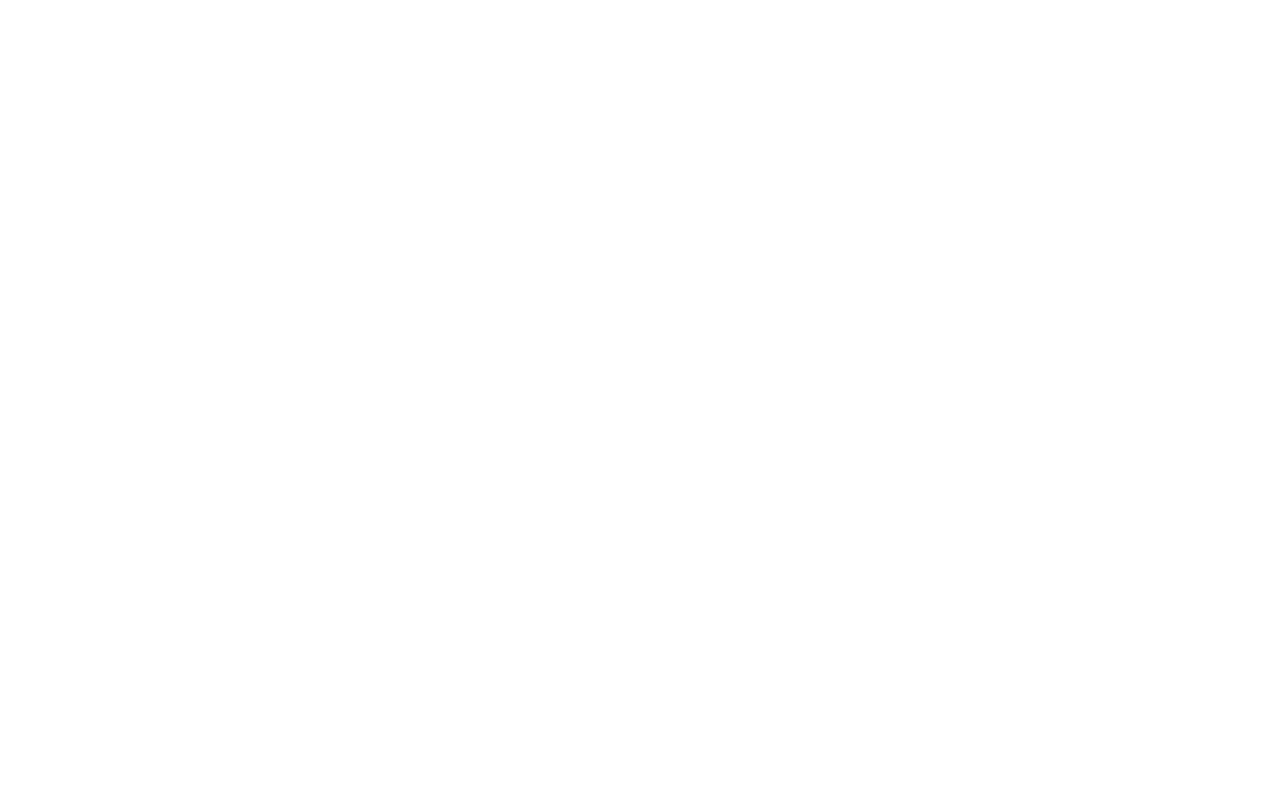
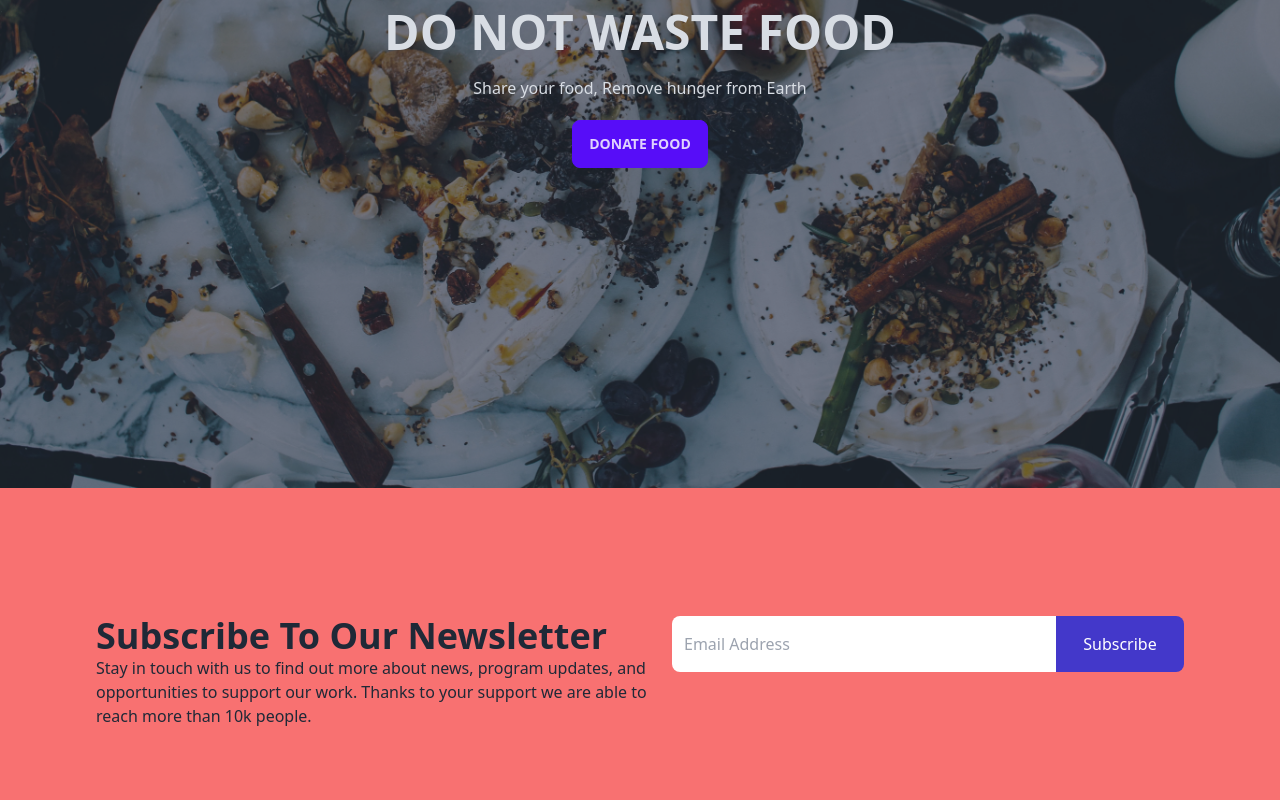
Before and after one commit to Shammo06/share-food-client, a React (Vite) app: page / in a window 1280 px wide. Shown: the part 380-1180 px from the top of the page. Before the commit the page ends 800 px from the top, so only its background shows below. Built offline with nearby package versions, Linux system fonts and the light colour scheme.

Commit message:
add newsletter

```diff
--- a/src/Component/Navbar.jsx
+++ b/src/Component/Navbar.jsx
@@ -1,13 +1,14 @@
-import { Link } from "react-router-dom";
+import { Link, NavLink } from "react-router-dom";
+import './Navbar'
 
 
 const Navbar = () => {
     const menu = <>
-    <li><Link to="/">Home</Link></li>
-    <li><Link>Available Food</Link></li>
-    <li><Link>Add Food</Link></li>
-    <li><Link>Manage My Food</Link></li>
-    <li><Link>My Food Request</Link></li>
+    <li><NavLink to="/">Home</NavLink></li>
+    <li><NavLink to="/availableFood">Available Food</NavLink></li>
+    <li><NavLink to='/addFood'>Add Food</NavLink></li>
+    <li><NavLink to='/manageFood'>Manage My Food</NavLink></li>
+    <li><NavLink to='/requestFood'>My Food Request</NavLink></li>
     </>
     return (
         <div className="navbar bg-base-100">
--- /dev/null
+++ b/src/Pages/AvailableFood/AvailableFood.jsx
@@ -0,0 +1,11 @@
+
+
+const AvailableFood = () => {
+    return (
+        <div>
+
+        </div>
+    );
+};
+
+export default AvailableFood;
--- /dev/null
+++ b/src/Pages/Home/Banner.jsx
@@ -0,0 +1,18 @@
+import picture from '../../../public/pexels-rachel-claire-4997810.jpg'
+
+const Banner = () => {
+    return (
+        <div className="hero min-h-screen" style={{backgroundImage: `url(${picture})`}}>
+        <div className="hero-overlay bg-opacity-60"></div>
+        <div className="hero-content text-center text-neutral-content">
+            <div className="mx-auto">
+            <h1 className="mb-5 text-5xl font-bold">DO NOT WASTE FOOD</h1>
+            <p className="mb-5">Share your food, Remove hunger from Earth</p>
+            <button className="btn btn-primary">Donate Food</button>
+            </div>
+        </div>
+        </div>
+    );
+};
+
+export default Banner;
--- a/src/Pages/Home/Home.jsx
+++ b/src/Pages/Home/Home.jsx
@@ -1,8 +1,11 @@
+import Banner from "./Banner";
+import Newsletter from "./Newsletter";
 
 const Home = () => {
     return (
         <div>
-
+            <Banner></Banner>
+            <Newsletter></Newsletter>
         </div>
     );
 };
--- /dev/null
+++ b/src/Pages/Home/Newsletter.jsx
@@ -0,0 +1,17 @@
+
+const Newsletter = () => {
+    return (
+        <div className="lg:flex bg-red-400 justify-between h-80 px-14 lg:px-24 lg:pt-32 pt-10">
+        <div className="">
+            <h1 className="text-4xl font-semibold">Subscribe To Our Newsletter</h1>
+            <p>Stay in touch with us to find out more about news, program updates, and opportunities to support our work. Thanks to your support we are able to reach more than 10k people.</p>
+        </div>
+         <div className="flex">
+            <input  type="text" placeholder="Email Address" className="h-14 input-primary w-96 rounded-l-lg pl-3" />
+            <button  className="text-white h-14 bg-indigo-700 w-32 rounded-r-lg">Subscribe</button>
+        </div>
+        </div>
+    );
+};
+
+export default Newsletter;
--- a/src/main.jsx
+++ b/src/main.jsx
@@ -11,6 +11,7 @@
 import Home from './Pages/Home/Home';
 import LogIn from './Pages/LogIn/LogIn';
 import Registration from './Pages/Registration/Registration';
+import AvailableFood from './Pages/AvailableFood/AvailableFood';
 
 const router = createBrowserRouter([
   {
@@ -29,6 +30,10 @@
       {
         path:"/LogIn",
         element:<LogIn></LogIn>
+      },
+      {
+        path:"/availableFood",
+        element: <AvailableFood></AvailableFood>
       }
     ]
   },
```
Also changed, not shown: public/pexels-ella-olsson-1640774.jpg (added), public/pexels-rachel-claire-4997810.jpg (added).
